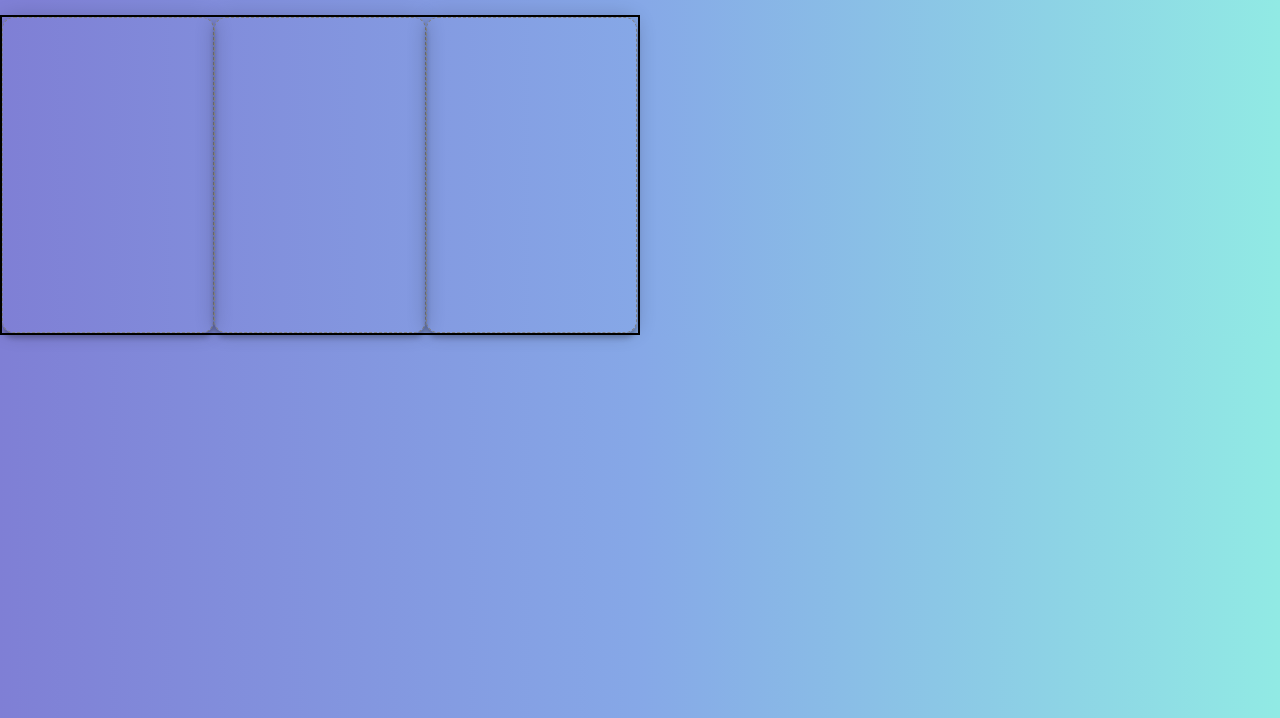
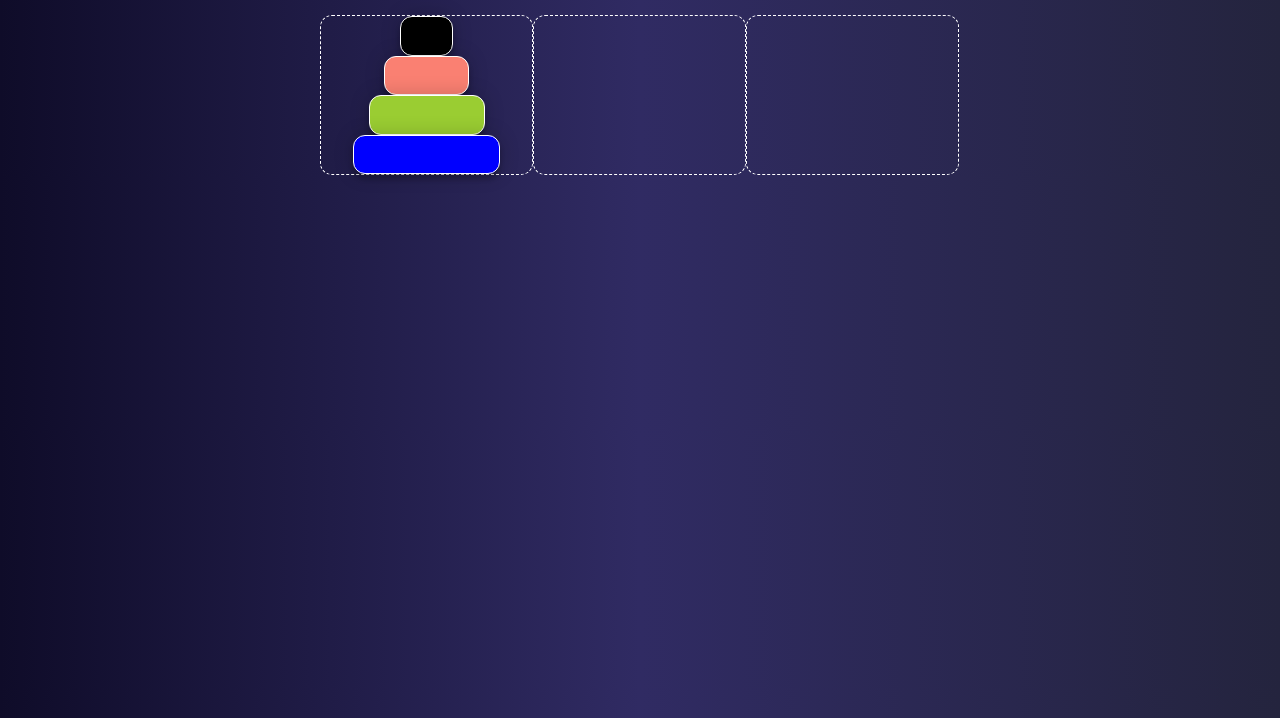
Before and after one commit to luiz-rafa-federico/tower_of-hanoi-js-vanilla, a plain HTML site: page index.html in a window 1280 px wide. Shown: the part 82-800 px from the top of the page. Drawn offline with Linux system fonts and the light colour scheme.

Commit message:
Corrigindo estilizaçao

```diff
--- a/script.js
+++ b/script.js
@@ -5,35 +5,27 @@ const tower3 = document.createElement("div");
 section.appendChild(tower1);
 section.appendChild(tower2);
 section.appendChild(tower3);
-//section.classList.add("box");
-tower1.classList.add("box");
-tower1.classList.add("box1");
-tower2.classList.add("box");
-tower2.classList.add("box2");
-tower3.classList.add("box");
-tower3.classList.add("box3");
+tower1.classList.add("box", "box1", "wrapper");
+tower2.classList.add("box", "box2", "wrapper");
+tower3.classList.add("box", "box3", "wrapper");
 tower1.id = "box1";
-tower2.id = "box1";
-tower3.id = "box1";
+tower2.id = "box2";
+tower3.id = "box3";
 const bar1 = document.createElement("div");
 const bar2 = document.createElement("div");
 const bar3 = document.createElement("div");
 const bar4 = document.createElement("div");
-const bar5 = document.createElement("div");
 bar1.id = "bar1";
 bar2.id = "bar2";
 bar3.id = "bar3";
 bar4.id = "bar4";
-bar5.id = "bar5";
-bar1.classList.add("bar1");
-bar2.classList.add("bar2");
-bar3.classList.add("bar3");
-bar4.classList.add("bar4");
-bar5.classList.add("bar5");
+bar1.classList.add("bar1", "shadow");
+bar2.classList.add("bar2", "shadow");
+bar3.classList.add("bar3", "shadow");
+bar4.classList.add("bar4", "shadow");
 tower1.appendChild(bar1);
 tower1.appendChild(bar2);
 tower1.appendChild(bar3);
 tower1.appendChild(bar4);
-tower1.appendChild(bar5);
 
 section.addEventListener(click, listener);
--- a/style.css
+++ b/style.css
@@ -4,10 +4,13 @@
     box-sizing: border-box;
 }
 body {
-    background-image: linear-gradient(to right, #7F7FD5,#86A8E7, #91EAE4 );
-    color: rgb(12, 50, 82);
+    background-image: linear-gradient(to right, #0f0c29, #302b63, #24243e );
+    color: snow;
     font-family: Montserrat, sans-serif;
     text-transform: uppercase;
+    display: flex;
+    flex-direction: column;
+    align-items: center;
 }
 h1 {
     text-align: center;
@@ -29,50 +32,45 @@ h1 {
 .wrapper:hover {
     background-color: snow;
 }
-.box-5 {
+.bar4 {
+    width: 70%;
+    height: 40px;
+    background-color: blue;
+}
+.bar3 {
     width: 55%;
+    height: 40px;
+    background-color: yellowgreen;
+}
+.bar2 {
+    width: 40%;
     height: 40px;
     background-color: salmon;
 }
-.box-4 {
-    width: 45%;
-    height: 40px;
-    background-color: blue;
-}
-.box-3 {
-    width: 35%;
-    height: 40px;
-    background-color: seagreen
-}
-.box-2 {
+.bar1 {
     width: 25%;
     height: 40px;
-    background-color: purple;
-}
-.box-1 {
-    width: 15%;
-    height: 40px;
-    background-color: lime;
+    background-color: black ;
 }
 .box {
     border: 1px solid #fff;
     border-radius: 12px;
-    box-shadow: 0 0 20px 0 rgba(0, 0, 0, 0.2), 0 5px 5px 0 rgba(0, 0, 0, 0.24);
     cursor: pointer;
-}
-.box:hover {
-    background-color: rgb(250, 15, 89);
-    border-color: black;
+    border: 1px dashed white;
+    height: 100%;
+    width: 33.3%;
 }
 section {
   width: 40rem;
-  height: 20rem;
-  border: 2px solid black;
+  height: 10rem;
   display: flex;
-  flex-direction: row;
 }
-.box {
-  border: 1px dashed grey;
-  height: 100%;
-  width: 33.3%;
+.shadow {
+    box-shadow: 0 0 20px 0 rgba(0, 0, 0, 0.2), 0 5px 5px 0 rgba(0, 0, 0, 0.24);
+    border-radius: 12px;
+    border: 1px solid white;
 }
+.shadow:hover {
+    border: 1px solid black;
+    background-color: tomato;
+}
```
